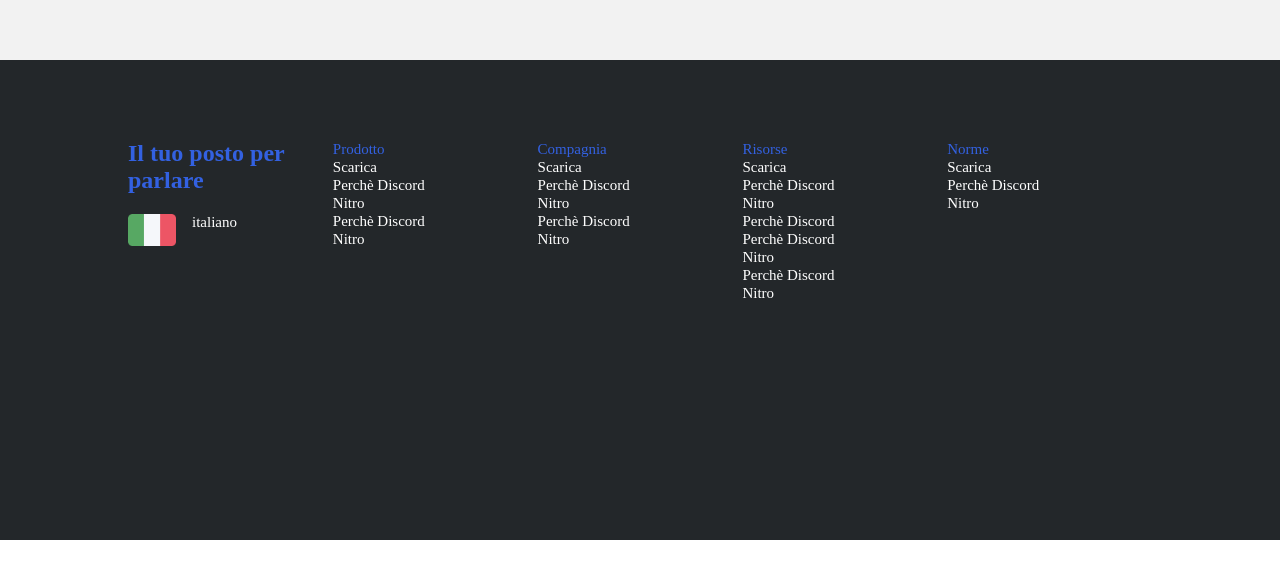
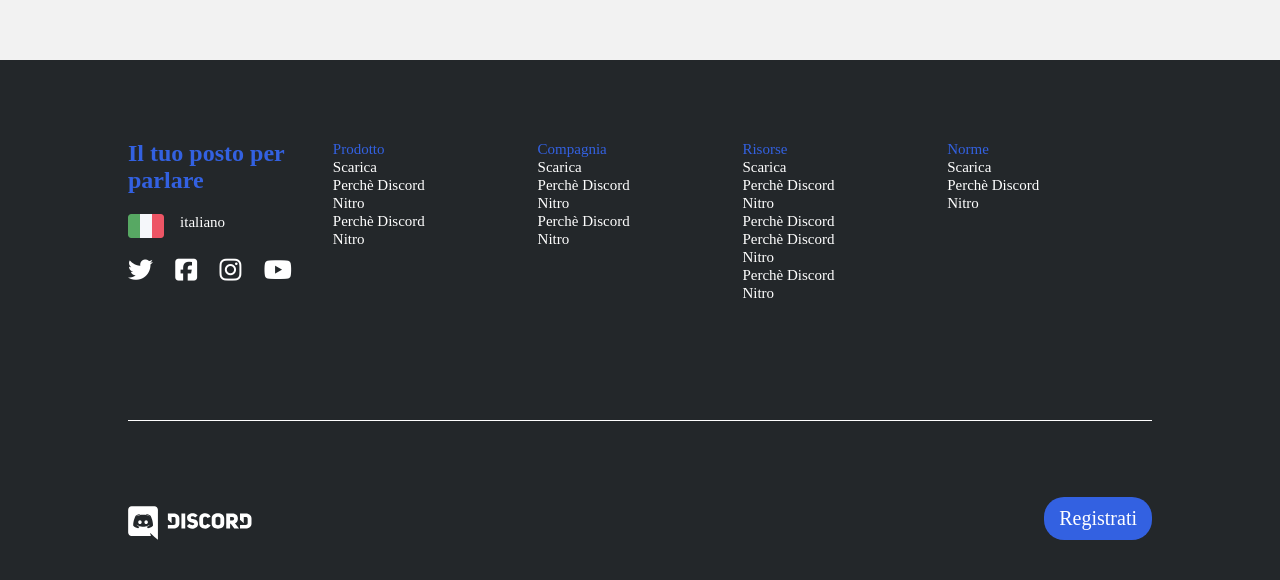
Before and after one commit to Cristian6918/htmlcss-discord, a plain HTML site: page index.html in a window 1280 px wide. Shown: the part 4340-4920 px from the top of the page. Before the commit the page ends 4880 px from the top, so only its background shows below. Drawn offline with Linux system fonts and the light colour scheme.

Commit message:
Almost done

```diff
--- a/css/style.css
+++ b/css/style.css
@@ -205,19 +205,19 @@ a:hover{
     margin:auto;
 }
 
-.stella .btn-container a.btn{
+.stella .btn-container a.btn, .button-foot .btn{
     background-color:hsl(224deg 74% 54% );
 
     color:white;
 }
-.stella .btn-container a.btn:hover{
+.stella .btn-container a.btn:hover, .button-foot .btn:hover{
     opacity: 0.5;
 }
 
 .foot{
     width: 100%;
-    height: 60vh;
-    padding:10vh 10vw;
+    height: 40vh;
+    padding:10vh 10vw 0 10vw;
     background-color:hsl(206deg 9% 15%);
     display:flex;
     justify-content: space-between;
@@ -263,3 +263,38 @@ a:hover{
   .italia img{
      height:100%;
   }
+
+  .social{
+      margin-top:20px;
+      width:80%;
+      height: 10%;
+      display: flex;
+      justify-content: space-between;
+      font-size:25px;
+      color:white;
+  }
+
+  .final-footer{
+    width: 100%;
+    height: 25vh;
+    padding:5vh 10vw;
+    background-color:hsl(206deg 9% 15%);
+  }
+
+  .button-foot{
+      width:100%;
+      height: 100%;
+      position:relative;
+      border-top:1px solid white;
+  }
+
+  .button-foot .btn{
+      position:absolute;
+      bottom:0;
+      right:0;
+  }
+
+  .button-foot img{
+      position:absolute;
+      bottom:0;
+  }
--- a/index.html
+++ b/index.html
@@ -146,6 +146,12 @@
                 <div class="italia"><img src="img/ita.png" alt="">
                     <p>italiano</p>
                 </div>
+                <div class="social">
+                    <i class="fab fa-twitter"></i>
+                    <i class="fab fa-facebook-square"></i>
+                    <i class="fab fa-instagram"></i>
+                    <i class="fab fa-youtube"></i>
+                </div>
 
             </div>
             <div class="row">
@@ -201,6 +207,17 @@
             </div>
 
 
+        </div>
+
+        <div class="final-footer">
+            <div class="button-foot">
+                <a class="btn" href="">Registrati</a>
+                <img src="img/logo.svg" alt="">
+            </div>
+
+
+        </div>
+
 
 
 
```
